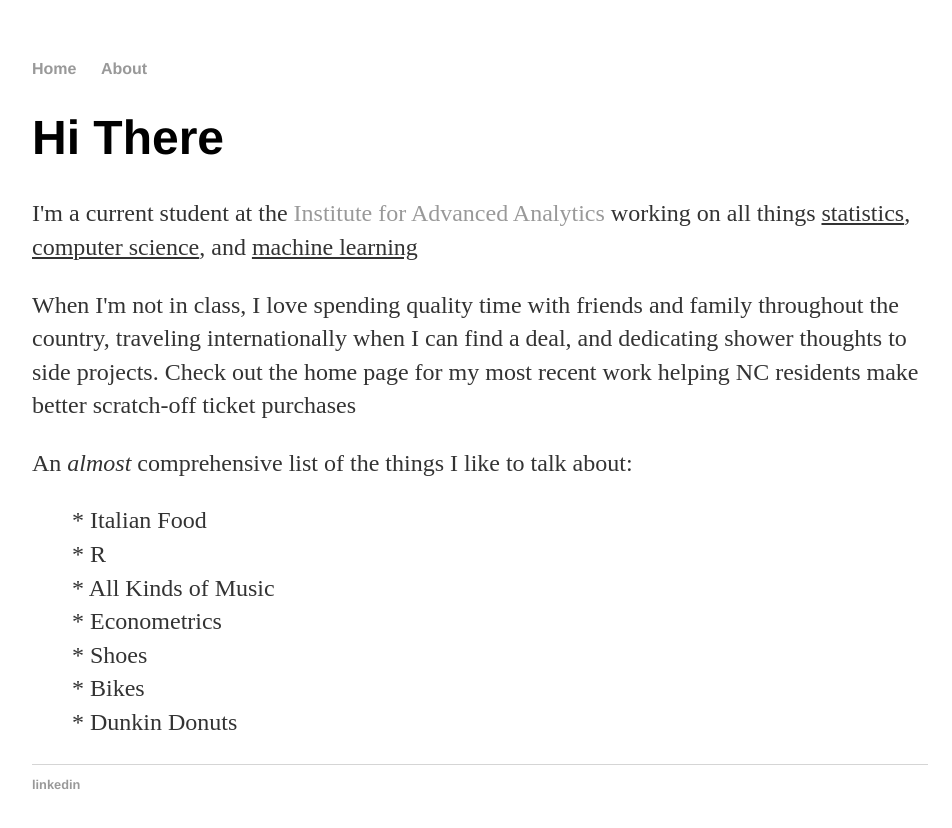
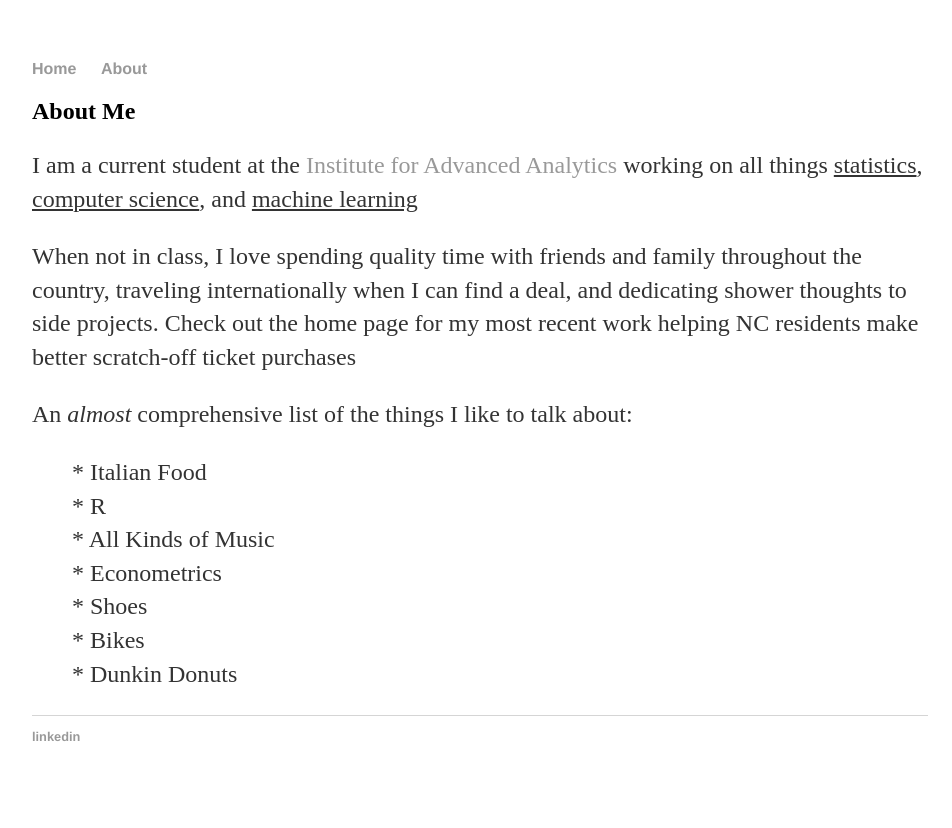
Before and after one commit to kevcraig/kevcriag.github.io, a Jekyll site: the page built from about/index.html, in a window 1280 px wide. Shown: the top 828 px of the page, without its empty margins (160-1112 px from the left). Built offline with Jekyll 4.4.1, drawn with Linux system fonts in a browser that asks for light colours.

Commit message:
Update index.html

```diff
--- a/about/index.html
+++ b/about/index.html
@@ -4,9 +4,9 @@ title: Kevin Craig
 ---
 
 <div class="blurb">
-	<h1>Hi There</h1>
-	<p>I'm a current student at the <a href = "https://analytics.ncsu.edu/" target = "_blank"> Institute for Advanced Analytics </a> working on all things <u>statistics</u>, <u>computer science</u>, and <u>machine learning</u>  </p>
-	<p>When I'm not in class, I love spending quality time with friends and family throughout the country, traveling internationally when I can find a deal, and dedicating shower thoughts to side projects. Check out the home page for my most recent work helping NC residents make better scratch-off ticket purchases</p>
+	<h2>About Me</h2>
+	<p>I am a current student at the <a href = "https://analytics.ncsu.edu/" target = "_blank"> Institute for Advanced Analytics </a> working on all things <u>statistics</u>, <u>computer science</u>, and <u>machine learning</u>  </p>
+	<p>When not in class, I love spending quality time with friends and family throughout the country, traveling internationally when I can find a deal, and dedicating shower thoughts to side projects. Check out the home page for my most recent work helping NC residents make better scratch-off ticket purchases</p>
 	<p> An <em>almost</em> comprehensive list of the things I like to talk about: </p>
 	<p style="margin-left: 40px"> * Italian Food <br>
 				      * R <br>
```
